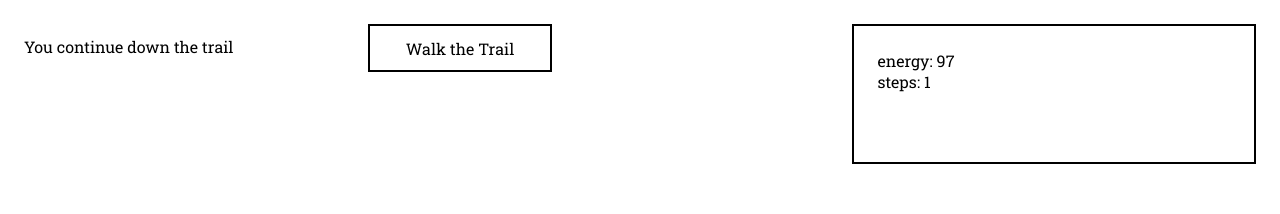
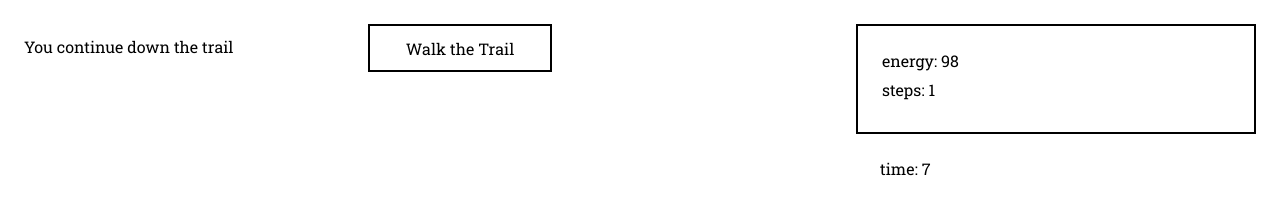
Before and after one commit to skywinston/a-forest-trail, a plain HTML site: page index.html in a window 1280 px wide. Both pictures are taken after a click on the button "Walk the Trail". Drawn offline with Linux system fonts and the light colour scheme.

Commit message:
Completed 6th story for eating berries option on every 10 seconds. Addition to health and substraction from berry count works as planned and the button will only appear if the player has berries.

```diff
--- a/app.css
+++ b/app.css
@@ -42,14 +42,25 @@ p {
   display: -webkit-flex;
   flex-flow: column;
   -webkit-flex-flow: column;
-  padding: 24px;
   margin: 24px 24px 0px 0px;
-  border: 2px solid black;
   -webkit-flex: 1 0 auto;
 	flex: 1 0 auto;
   max-width: 400px;
   min-height: 64px;
   max-height: 88px;
+}
+
+#timer {
+  padding:24px;
+}
+
+#inventory {
+  border: 2px solid black;
+  padding: 24px;
+}
+
+#inventory > div {
+  margin-bottom: 8px;
 }
 
 input.hidden {
--- a/app.js
+++ b/app.js
@@ -3,21 +3,38 @@
     energy: 100
   };
 
+  // Initialize game timer
+  var timeElapsed = 0;
+  var timer = document.getElementById('timer');
+  setInterval(function(){
+    timeElapsed++;
+    timer.innerHTML = "time: " + timeElapsed;
+  },1000);
+
+  //Timed Events
+  setInterval(function(){
+    if(player.berries !== undefined && player.berries > 0){
+      eatBerriesBtn.classList.remove('hidden');
+    }
+  }, 10000);
+
+
+
   // Initialize variables to reference the main GUI nodes.
   var timeline = document.getElementById('timeline');
   var trail = document.getElementById('trail');
   var stats = document.getElementById('stats');
+  var inventory = document.getElementById('inventory');
 
   function updateStats(){
-    stats.innerHTML = "";
+    inventory.innerHTML = "";
     for (var property in player){
-      stats.innerHTML += '<div>'+property + ": " + player[property] + '</div>';
+      inventory.innerHTML += '<div>'+property + ": " + player[property] + '</div>';
     }
   }
 
   function gameEvents(){
-    increaseSteps();
-    if(player.steps%10===0){
+    if (player.steps % 10 === 0){
       pickBerriesBtn.classList.remove('hidden');
     }
     if (player.steps % 20 === 0){
@@ -47,6 +64,7 @@
     var message = document.createElement('p');
     message.innerHTML = "You continue down the trail";
     timeline.insertBefore(message, timeline.firstChild);
+    increaseSteps();
     gameEvents();
   }
 
@@ -67,8 +85,18 @@
     updateStats();
   }
 
-  function offerWater(){
-
+  function eatBerries(){
+    // decrease berry count by 1
+    player.berries--;
+    // increase energy count by 2
+    player.energy+=2;
+    // write a message to the DOM
+    var message = document.createElement('p');
+    message.innerHTML = "You ate berries and gained energy";
+    timeline.insertBefore(message, timeline.firstChild);
+    // remove the button
+    eatBerriesBtn.classList.add('hidden');
+    updateStats();
   }
 
   function lookForWater(){
@@ -93,10 +121,14 @@
   // initialize GUI
   var walkTrailBtn = document.getElementById('walk_trail');
   var pickBerriesBtn = document.getElementById('pick_berries')
+  var eatBerriesBtn = document.getElementById('eat_berries');
   var lookForWaterBtn = document.getElementById('look_for_water');
   walkTrailBtn.addEventListener('click', walk);
   pickBerriesBtn.addEventListener('click', pickBerries);
+  eatBerriesBtn.addEventListener('click', eatBerries);
   lookForWaterBtn.addEventListener('click' , lookForWater);
-  stats.innerHTML = '<div>' + Object.keys(player) + ": " + player.energy + '</div>';
-
+  for (var property in player){
+    inventory.innerHTML += '<div>'+property + ": " + player[property] + '</div>';
+  }
+  gameEvents();
 })();
--- a/index.html
+++ b/index.html
@@ -13,10 +13,15 @@
       <div id = "actions">
         <input id="walk_trail" type="button" value="Walk the Trail">
         <input id = "pick_berries" type="button" value="Pick Berries" class="hidden">
+        <input id="eat_berries" type="button" value="Eat Berries" class="hidden">
         <input id="look_for_water" type="button" value="Look for Water" class="hidden">
+        <input id="drink_water" type="button" value="Drink Water" class="hidden">
       </div>
     </div>
-    <div id="stats"></div>
+    <div id="stats">
+      <div id="inventory"></div>
+      <div id="timer">time: 0</div>
+    </div>
 
   <script type="text/javascript" src="app.js"></script>
   </body>
```
